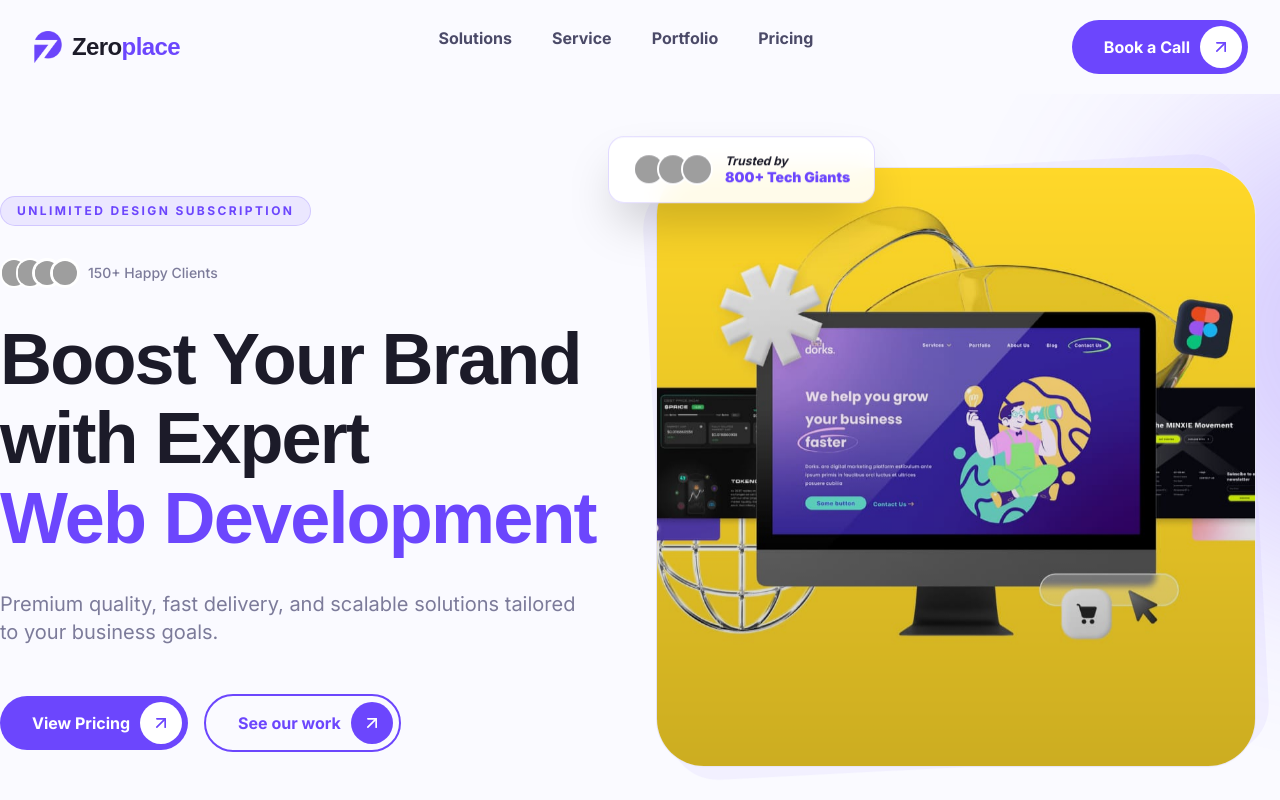
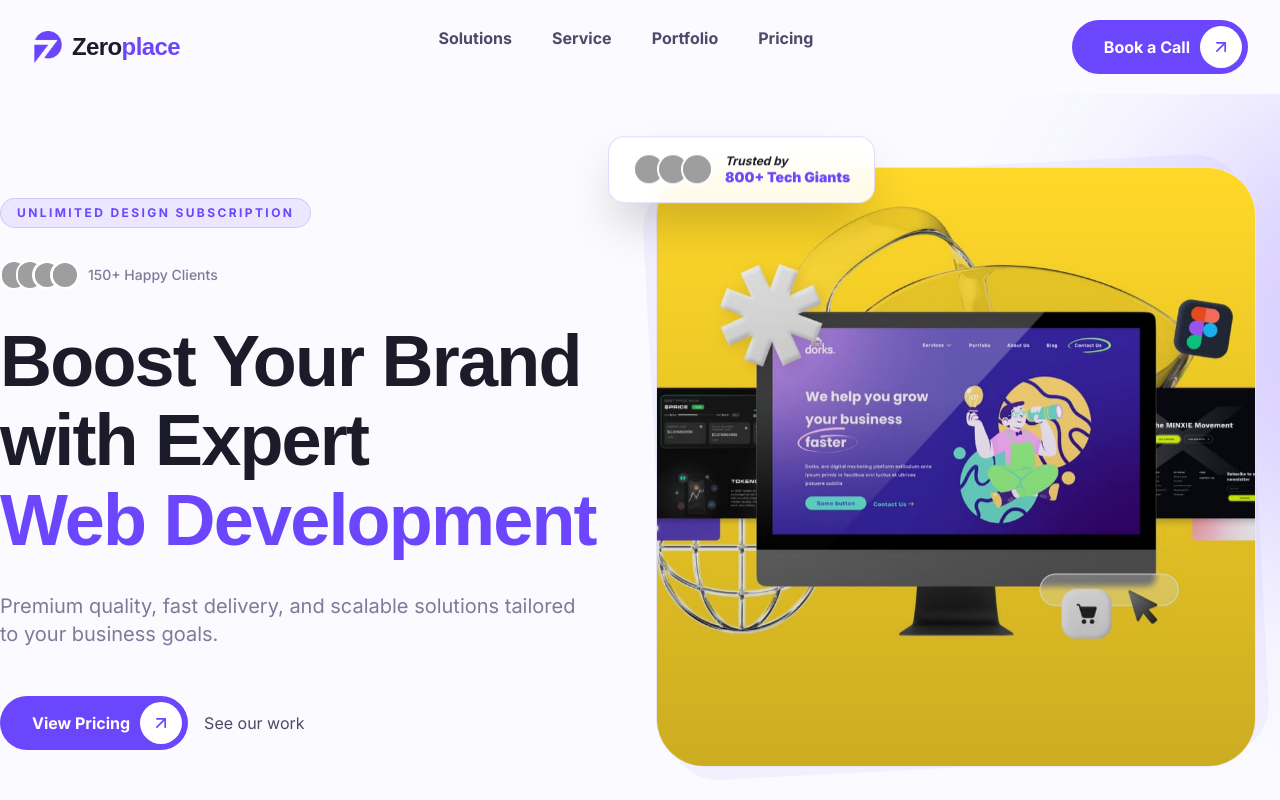
Before and after one commit to bmnazmussakib/zero-place, a Next.js app: page / in a window 1280 px wide. Shown: the top 800 px of the page. Built offline with nearby package versions, Linux system fonts and the light colour scheme; grey boxes are pictures that could not be loaded; a web font is replaced by a local one.

Commit message:
update CTA

```diff
--- a/components/layout/SiteFooter.tsx
+++ b/components/layout/SiteFooter.tsx
@@ -40,10 +40,10 @@ export default function SiteFooter() {
             {/* Overlapping Subscription CTA */}
             <div className="absolute top-0 left-0 right-0 -translate-y-1/2 z-20">
                 <div className="max-w-[1440px] mx-auto px-6 lg:px-8">
-                    <div className="bg-primary rounded-[3rem] p-10 md:p-16 flex flex-col lg:flex-row items-center justify-between gap-10 shadow-2xl shadow-primary/30 relative overflow-hidden group">
+                    <div className="bg-primary rounded-[3rem] p-10 md:p-16 flex flex-col lg:flex-row items-center justify-between gap-10 shadow-2xl shadow-primary/30 relative overflow-hidden group/cta">
                         {/* Decorative Background Elements */}
                         <div className="absolute top-0 right-0 w-1/2 h-full bg-linear-to-bl from-white/10 to-transparent pointer-events-none" />
-                        <div className="absolute -bottom-1/2 -left-1/4 w-[60%] h-full bg-black/10 rounded-full blur-3xl pointer-events-none group-hover:bg-black/20 transition-all duration-700" />
+                        <div className="absolute -bottom-1/2 -left-1/4 w-[60%] h-full bg-black/10 rounded-full blur-3xl pointer-events-none group-hover/cta:bg-black/20 transition-all duration-700" />
 
                         <div className="w-full lg:w-1/2 relative z-10 text-center lg:text-left space-y-4">
                             <h2 className="text-4xl md:text-5xl lg:text-6xl font-heading font-bold text-white leading-[1.1] tracking-tight">
@@ -52,7 +52,7 @@ export default function SiteFooter() {
                         </div>
 
                         <div className="w-full lg:w-5/12 space-y-8 relative z-10">
-                            <form className="relative flex flex-col sm:flex-row items-center gap-2 p-1.5 sm:bg-slate-50 sm:rounded-full border border-white/10 group focus-within:border-white/40 transition-all duration-300">
+                            <form className="relative flex flex-col sm:flex-row items-center gap-2 p-1.5 sm:bg-slate-50 sm:rounded-full border border-white/10 focus-within:border-white/40 transition-all duration-300">
                                 <input
                                     type="email"
                                     placeholder="Enter email here..."
--- a/components/sections/HeroSection.tsx
+++ b/components/sections/HeroSection.tsx
@@ -10,6 +10,7 @@ import { EffectFade, Autoplay } from 'swiper/modules';
 // Import Swiper styles
 import 'swiper/css';
 import 'swiper/css/effect-fade';
+import Link from 'next/link';
 
 const HERO_SLIDES = [
     {
@@ -101,13 +102,9 @@ export default function HeroSection() {
                         <PremiumButton href="/pricing" className="w-full sm:w-auto">
                             View Pricing
                         </PremiumButton>
-                        <PremiumButton
-                            href="/portfolio"
-                            variant="outline"
-                            className="w-full sm:w-auto"
-                        >
+                        <Link href="/portfolio">
                             See our work
-                        </PremiumButton>
+                        </Link>
                     </div>
                 </div>
 
--- a/components/sections/OurWorks.tsx
+++ b/components/sections/OurWorks.tsx
@@ -128,9 +128,9 @@ export function OurWorks() {
                 <PremiumButton
                     href="/works"
                     variant="outline"
-                    className="text-primary border-primary/30 hover:border-primary hover:bg-primary/5 min-w-[240px]"
+                    className=""
                 >
-                    Explore Full Portfolio
+                    Read More
                 </PremiumButton>
             </div>
         </section>
```
